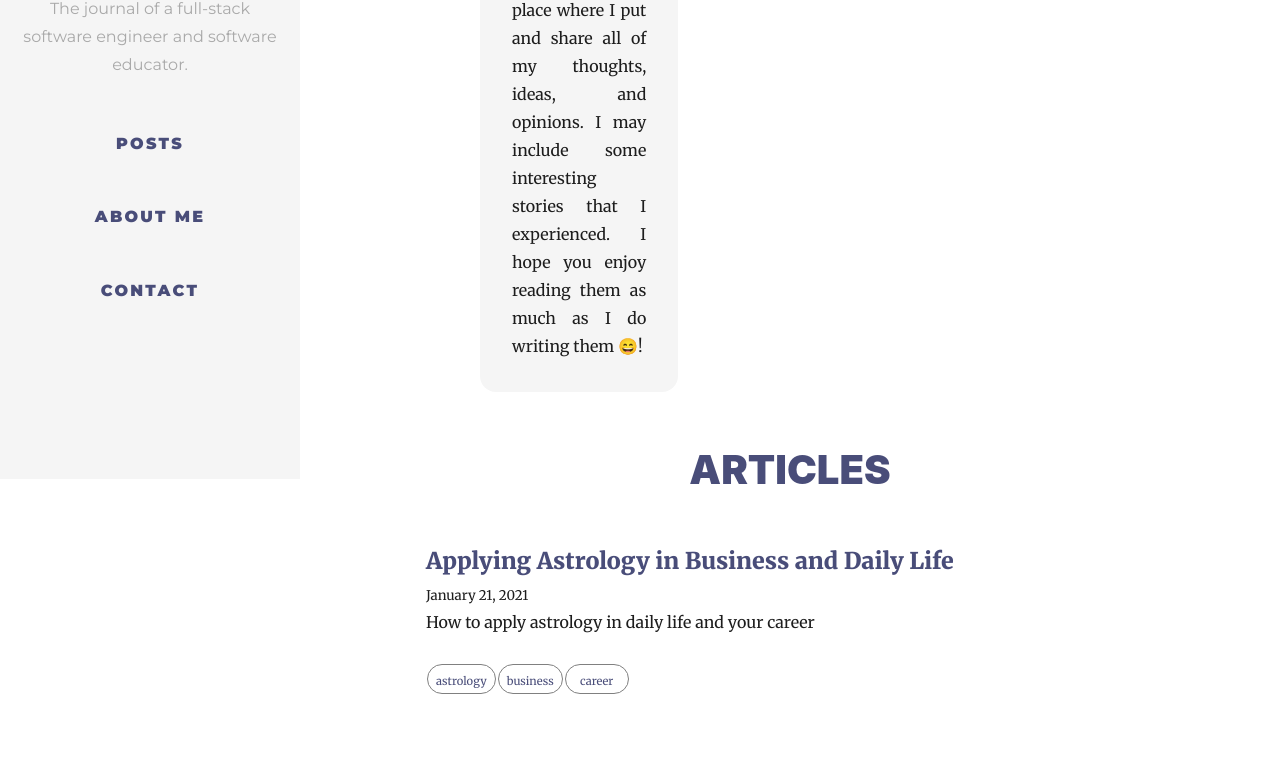
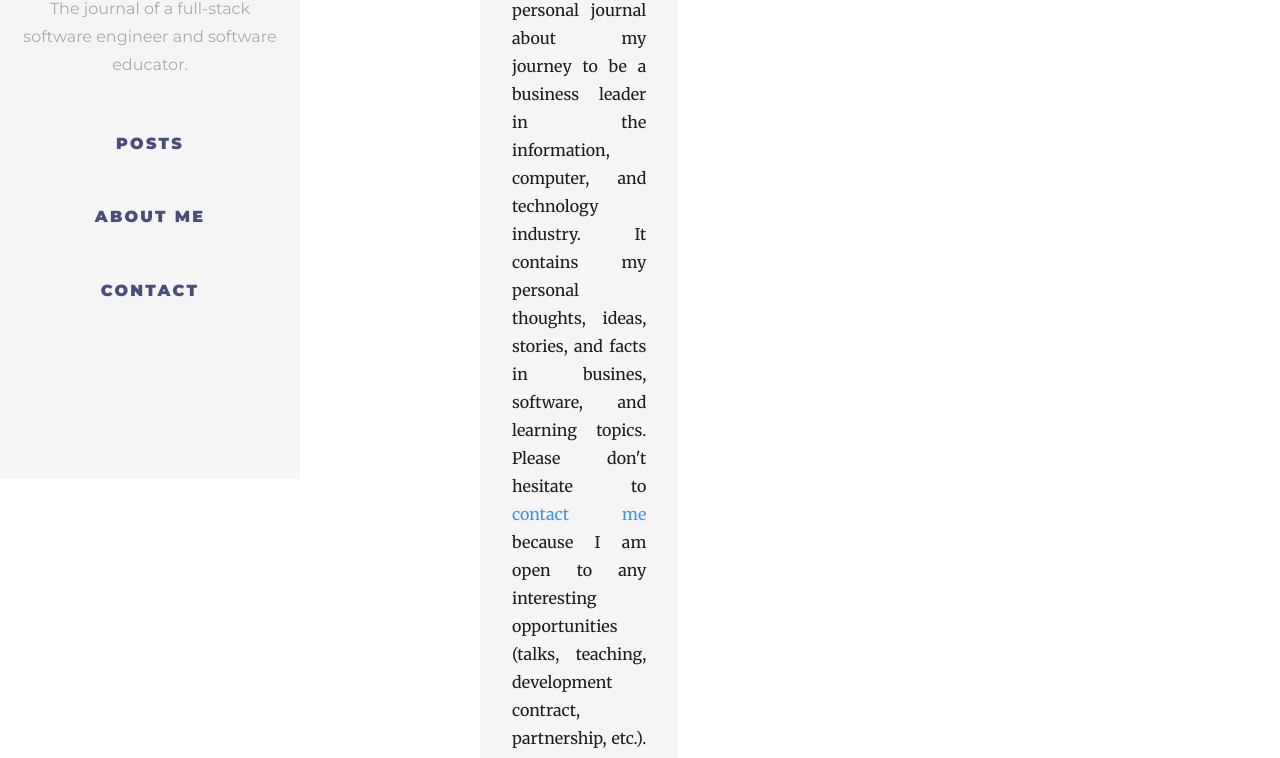
Before and after one commit to riordanalfredo/personal-blog, a Gatsby site in the folder app/: page / in a window 1280 px wide. Shown: the part 321-1079 px from the top of the page. Built offline with nearby package versions, Linux system fonts and the light colour scheme; Gatsby itself is replaced by a stand-in of ours; some packages are replaced by stand-ins of ours.

Commit message:
Edit the welcoming message. Still in draft

```diff
--- a/app/src/components/intro.js
+++ b/app/src/components/intro.js
@@ -1,9 +1,10 @@
 import React from 'react'
+import { Link } from 'gatsby'
 
 const Intro = () => {
   const styles = {
     outer: {
-      maxWidth: 500,
+      maxWidth: 550,
       backgroundColor: 'var(--lightBg)',
       padding: '2rem',
       borderBottomLeftRadius: '1rem',
@@ -26,13 +27,17 @@ const Intro = () => {
         </span>
       </h2>
       <p style={styles.body}>
-        First of all, thanks for visiting this space{' '}
+        Hello and welcome ICT-business enthusiasts{' '}
         <span role="img" aria-label="rocket">
           🚀
         </span>
-        ! This personal blog is a place where I put and share all of my
-        thoughts, ideas, and opinions. I may include some interesting stories
-        that I experienced. I hope you enjoy reading them as much as I do
+        ! This blog is my personal journal about my journey to be a business
+        leader in the information, computer, and technology industry. It
+        contains my personal thoughts, ideas, stories, and facts in busines,
+        software, and learning topics. Please don't hesitate to{' '}
+        <Link to="/contact">contact me</Link> because I am open to any
+        interesting opportunities (talks, teaching, development contract,
+        partnership, etc.). I hope you enjoy reading them as much as I do
         writing them{' '}
         <span role="img" aria-label="smile">
           😄
```
